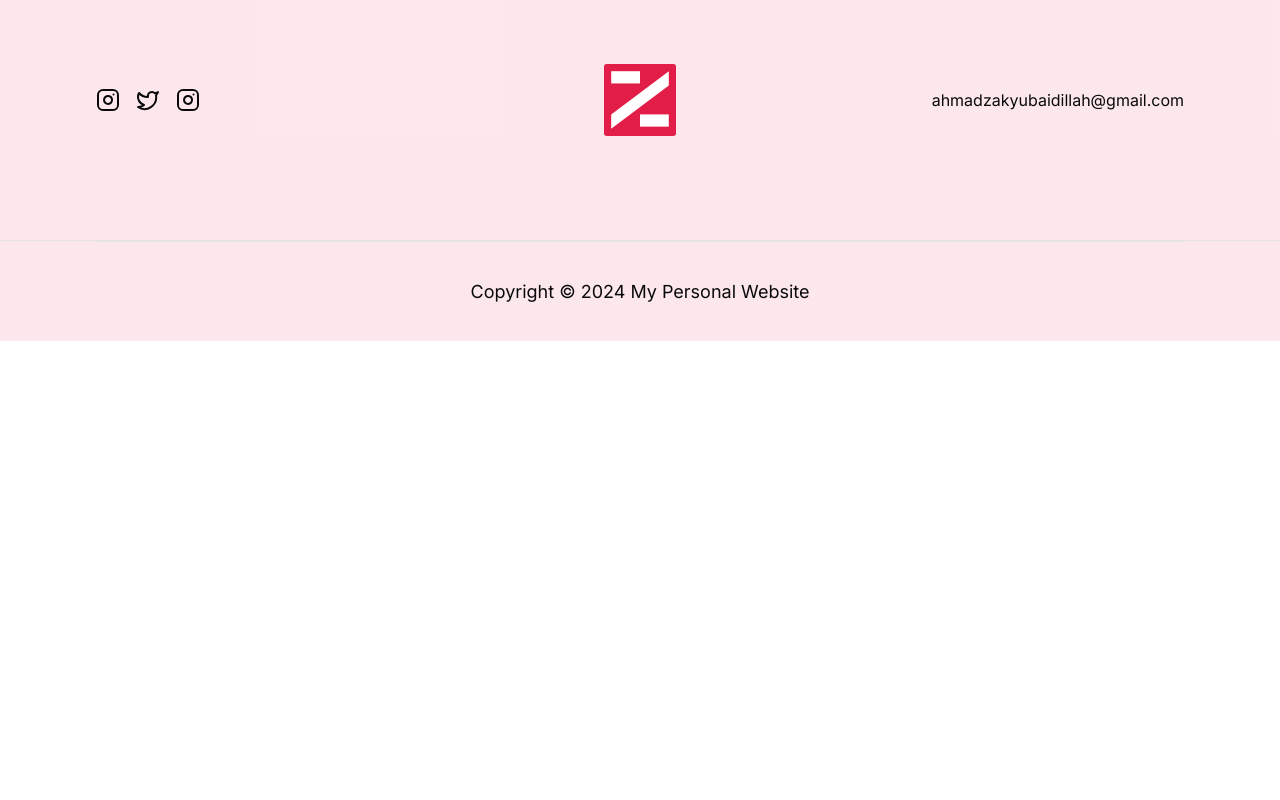
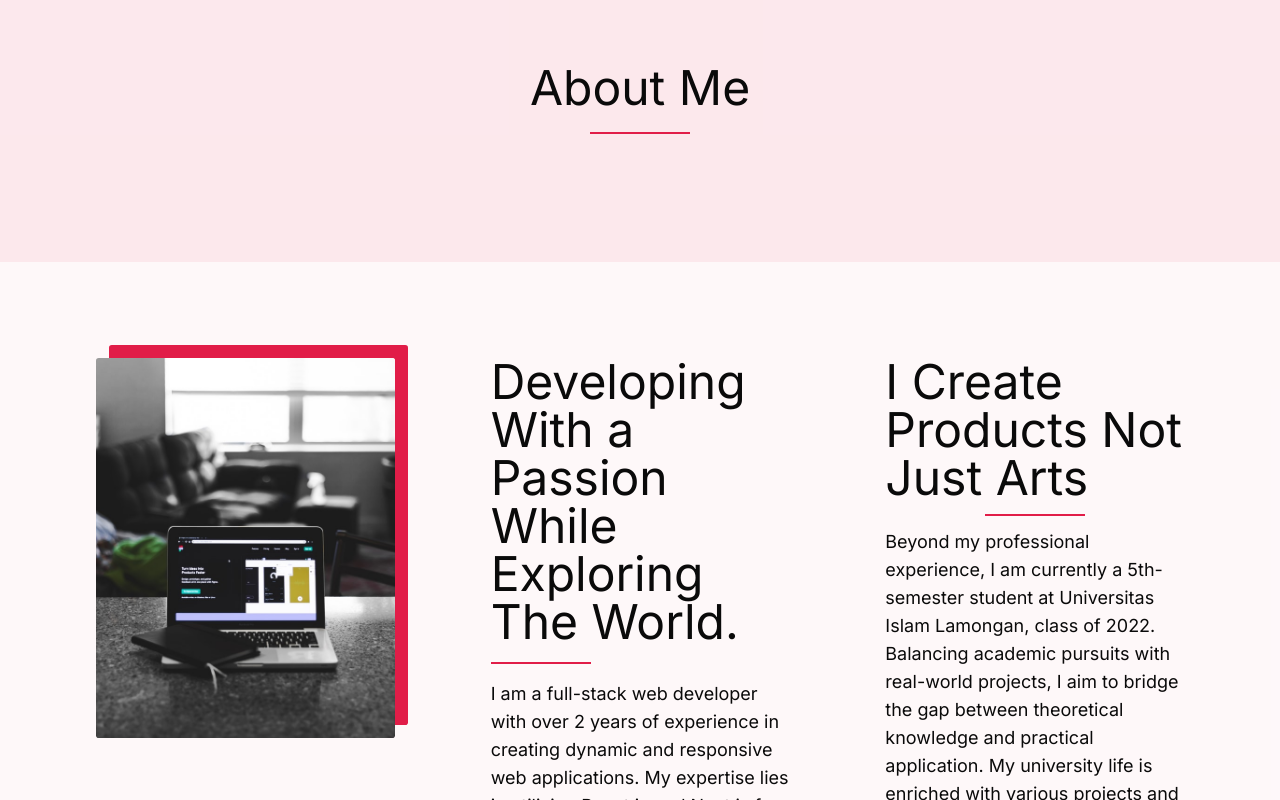
Before and after one commit to CodeWithZaky/my-personal-website-2, a Next.js app: page /about in a window 1280 px wide. Shown: the part 120-920 px from the top of the page. Before the commit the page ends 800 px from the top, so only its background shows below. Built offline with nearby package versions, Linux system fonts and the light colour scheme.

Commit message:
add about page

```diff
--- a/src/app/about/page.tsx
+++ b/src/app/about/page.tsx
@@ -1,5 +1,129 @@
+import Section1Bg1 from "@/assets/section-1-bg1.jpg";
+import {
+  Instagram,
+  Linkedin,
+  Mail,
+  Twitter,
+} from "@/components/icons/social-media";
+import { Button } from "@/components/ui/button";
+import clsx from "clsx";
+import Image from "next/image";
+import { Fragment } from "react";
+
 const AboutPage = () => {
-  return <div>AboutPage</div>;
+  const page_sections = [
+    <HeaderSection key="header_section" />,
+    <AboutSection key="about_section" />,
+  ];
+  return (
+    <div>
+      {page_sections.map((item, index) => {
+        return (
+          <Fragment key={String(index) + "page_sections"}>
+            <section
+              className={clsx("w-full", index % 2 ? "bg-background/70" : "")}
+            >
+              {item}
+            </section>
+          </Fragment>
+        );
+      })}
+    </div>
+  );
 };
 
 export default AboutPage;
+
+const HeaderSection = () => {
+  return (
+    <div className="large-sentences mx-auto flex w-[85%] flex-col items-center justify-center gap-5 py-32">
+      <h1>About Me</h1>
+      <div className="h-[2px] w-[100px] bg-primary" />
+    </div>
+  );
+};
+
+const AboutSection = () => {
+  return (
+    <div className="mx-auto flex w-[85%] items-center justify-start space-y-14 py-24">
+      <div className="grid grid-cols-1 items-start justify-start gap-24 md:grid-cols-2 lg:grid-cols-3">
+        <div className="flex w-full items-center justify-start md:justify-end">
+          <div className="border-image rounded-md">
+            <Image
+              src={Section1Bg1}
+              alt="section 1 bg 1"
+              className="rounded-md"
+            />
+          </div>
+        </div>
+        <div className="flex w-full flex-col gap-4">
+          <h1 className="text-xl md:text-3xl lg:text-5xl">
+            Developing With a Passion While Exploring The World.
+          </h1>
+          <div className="h-[2px] w-[100px] bg-primary" />
+          <p className="normal-sentences">
+            I am a full-stack web developer with over 2 years of experience in
+            creating dynamic and responsive web applications. My expertise lies
+            in utilizing React.js and Next.js for front-end development, paired
+            with Tailwind CSS and its comprehensive component libraries to
+            ensure sleek and modern design. In my projects, I often leverage the
+            power of the T3 stack, which provides a robust foundation for
+            building scalable and efficient applications. My journey as a
+            developer is fueled by a passion for continuous learning and
+            innovation, always staying up-to-date with the latest industry
+            trends and technologies.
+          </p>
+          <div className="normal-sentences flex flex-col gap-2">
+            <p>{"Let's talk with me."}</p>
+            <p>contact@domain.com</p>
+          </div>
+        </div>
+        <div className="flex w-full flex-col items-center gap-3 md:col-span-2 lg:col-span-1">
+          <h1 className="text-xl md:text-3xl lg:text-5xl">
+            I Create Products Not Just Arts
+          </h1>
+          <div className="h-[2px] w-[100px] bg-primary" />
+          <p className="normal-sentences">
+            Beyond my professional experience, I am currently a 5th-semester
+            student at Universitas Islam Lamongan, class of 2022. Balancing
+            academic pursuits with real-world projects, I aim to bridge the gap
+            between theoretical knowledge and practical application. My
+            university life is enriched with various projects and collaborations
+            that hone my skills and expand my understanding of the field.
+          </p>
+          <p className="normal-sentences">
+            I am dedicated to developing web solutions that not only meet client
+            requirements but also provide an exceptional user experience. My
+            goal is to contribute to the digital landscape by delivering
+            high-quality, user-centric applications that make a difference.
+          </p>
+          <div className="mt-3 flex w-full gap-3">
+            <Instagram />
+            <Twitter />
+            <Linkedin />
+            <Mail />
+          </div>
+        </div>
+        <div>
+          <h1 className="text-xl md:text-3xl lg:text-5xl">
+            I Create Products Not Just Arts
+          </h1>
+          <div className="h-[2px] w-[100px] bg-primary" />
+          <p>
+            Lorem ipsum dolor sit amet, consectetur adipiscing elit. Ut elit
+            tellus, luctus nec ullamcorper mattis, pulvinar dapibus leo. Lorem
+            ipsum dolor sit amet, consectetur adipisci elit. Ut elit tellus,
+            luctus nec ullamcorper mattis, pulvinar dapibus leo.
+          </p>
+          <Button>Download CV</Button>
+        </div>
+        <div className="space-y-7 lg:col-span-2">
+          <p className="w-full rounded-xl bg-primary px-4 py-2">Typescript</p>
+          <p className="w-full rounded-xl bg-primary px-4 py-2">Typescript</p>
+          <p className="w-full rounded-xl bg-primary px-4 py-2">Typescript</p>
+          <p className="w-full rounded-xl bg-primary px-4 py-2">Typescript</p>
+        </div>
+      </div>
+    </div>
+  );
+};
```
